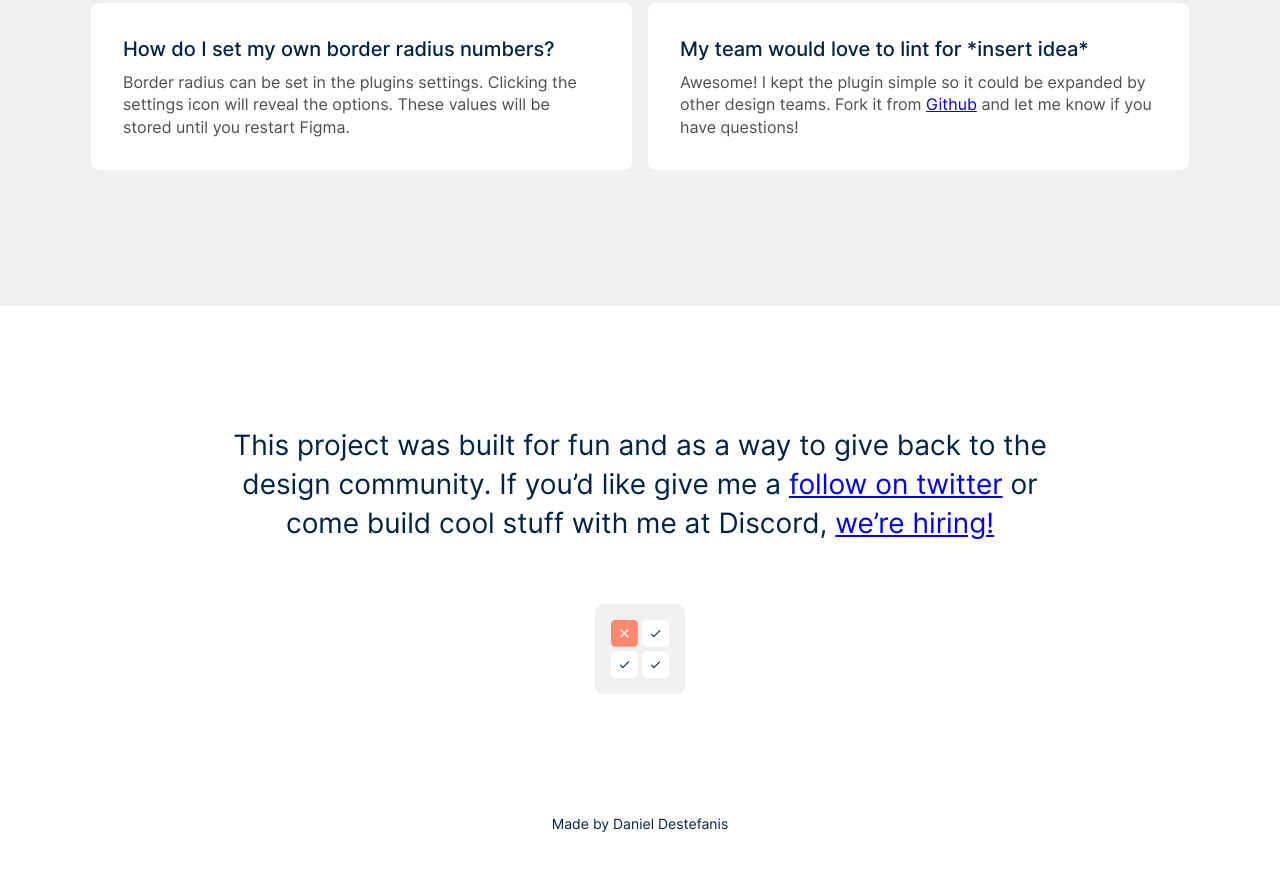
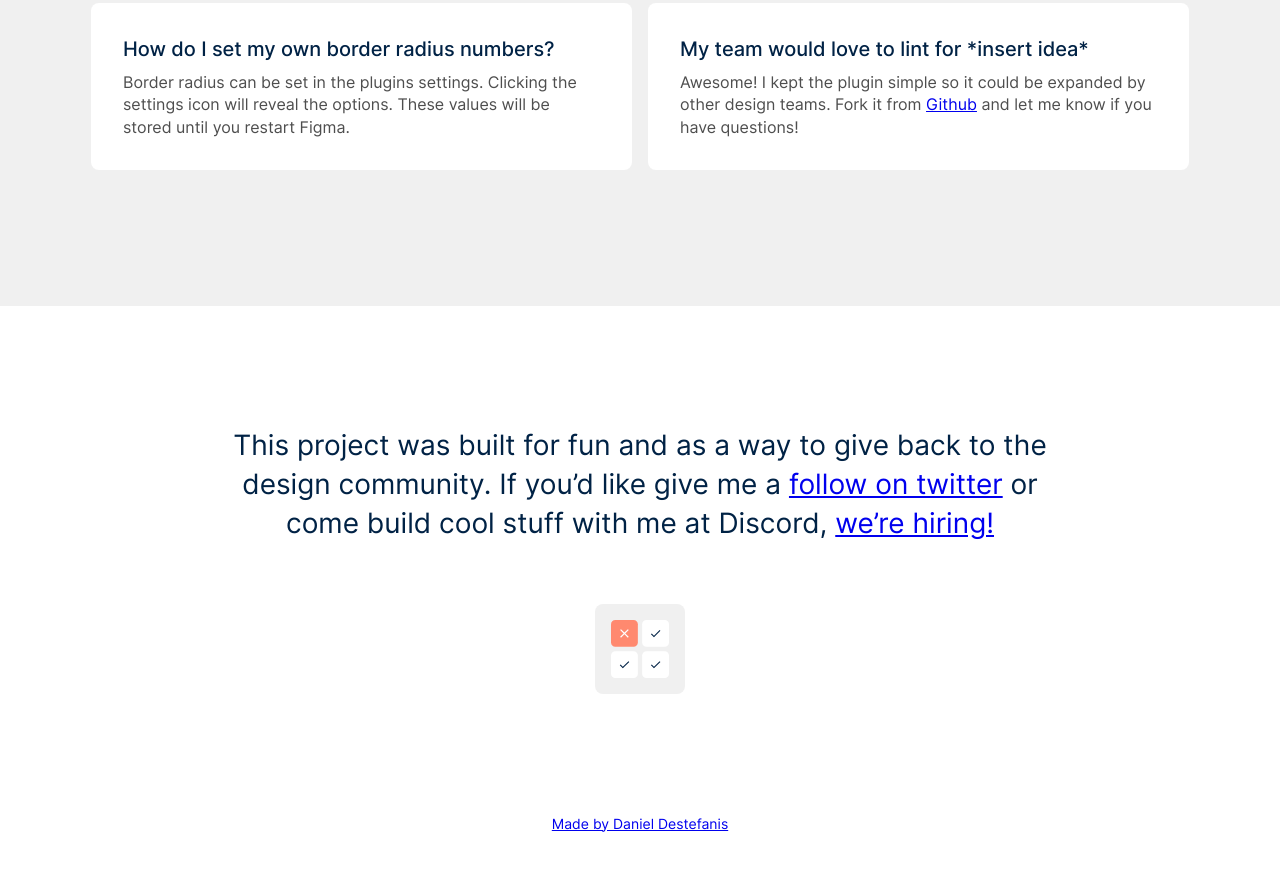
Before and after one commit to destefanis/lint-website, a Gatsby site in the folder design-lint-website/: page / in a window 1280 px wide. Shown: the part 1806-2677 px from the top of the page. Built offline with nearby package versions, Linux system fonts and the light colour scheme; Gatsby itself is replaced by a stand-in of ours; a web font is replaced by a local one.

Commit message:
updated link to portfolio

```diff
--- a/design-lint-website/src/components/layout.js
+++ b/design-lint-website/src/components/layout.js
@@ -49,7 +49,7 @@ const Layout = ({ slug, children }) => {
               </g>
             </svg>
           </div>
-          <div className="credit">Made by Daniel Destefanis</div>
+          <div className="credit"><a href="http://danieldoes.design">Made by Daniel Destefanis</a></div>
         </footer>
       </div>
     </>
```
